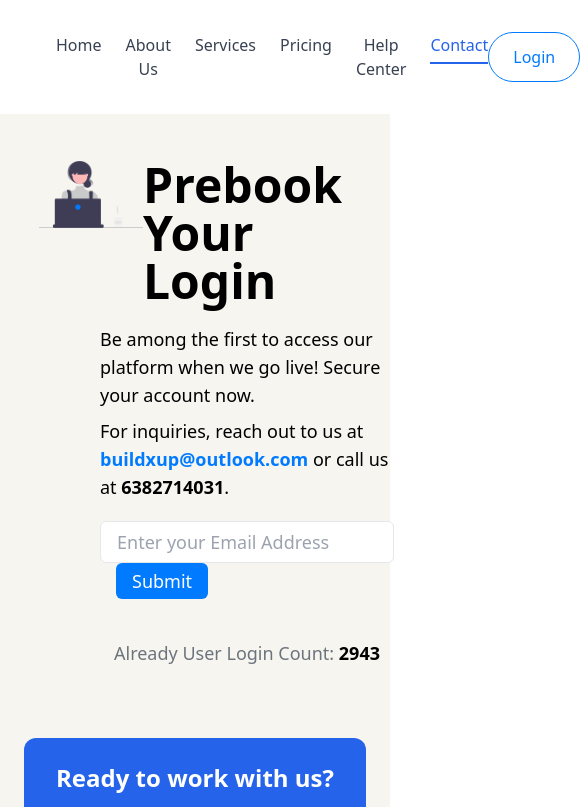
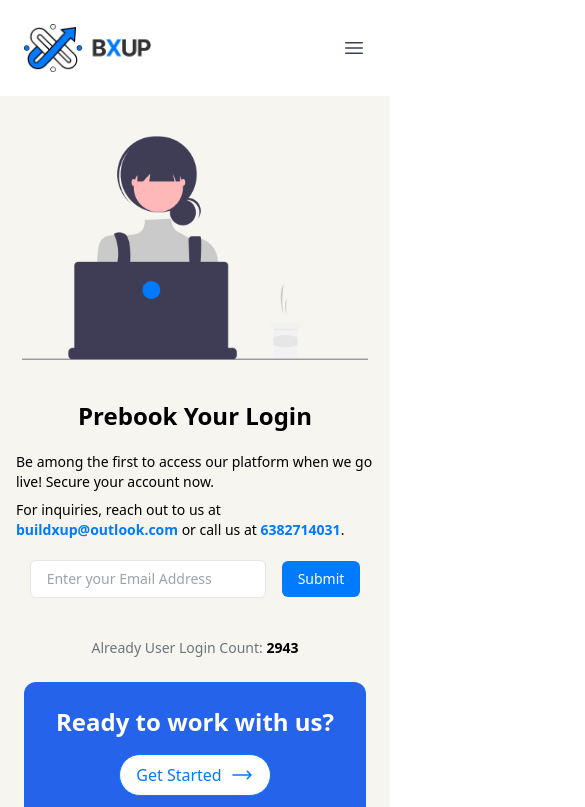
Before and after one commit to vinshon/buildxup, a React (Create React App) app: page /contact in a window 390 px wide. Shown: the top 807 px of the page, 585 px wide, since content can reach past the window. Built offline with nearby package versions, Linux system fonts and the light colour scheme.

Commit message:
fixed few responive

```diff
--- a/package.json
+++ b/package.json
@@ -3,6 +3,8 @@
   "version": "0.1.0",
   "private": true,
   "dependencies": {
+    "@headlessui/react": "^2.2.0",
+    "@heroicons/react": "^2.2.0",
     "@testing-library/dom": "^10.4.0",
     "@testing-library/jest-dom": "^6.6.3",
     "@testing-library/react": "^16.2.0",
--- a/public/index.html
+++ b/public/index.html
@@ -9,6 +9,7 @@
       name="description"
       content="Web site created using create-react-app"
     />
+    <link rel="icon" href="%PUBLIC_URL%/favicon.png" type="image/x-icon" />
     <link rel="apple-touch-icon" href="%PUBLIC_URL%/logo.png" />
     <!--
       manifest.json provides metadata used when your web app is installed on a
--- a/src/App.js
+++ b/src/App.js
@@ -9,8 +9,10 @@ export default function App() {
   return (
     <Router>
       <div className="flex flex-col min-h-screen bg-[#F7F5F0]">
-        <Header />
-        <main className="flex-grow">
+        <div className="fixed w-full">
+          <Header />
+        </div>
+        <main className="flex-grow mt-24 ">
           <Routes>
             <Route path="/" element={<Home />} />
             <Route path="/about" element={<Construction />} />
--- a/src/components/footer.js
+++ b/src/components/footer.js
@@ -69,10 +69,10 @@ const Footer = () => (
                 <div className=" lg:col-span-4  flex justify-center ">
                     <ul className=" mt-4 space-y-2 ">
                         <li className=" flex items-center gap-2 text-fadetext  hover:underline ">
-                            <img src="/footer/phone.png" alt="phone" className=" h-5 object-contain " /> 6382714031
+                            <img src="/footer/phone.png" alt="phone" className=" h-5 object-contain " /> <a href="tel:+916382714031" >+91 6382714031</a>
                         </li>
                         <li className=" flex items-center gap-2 text-fadetext  hover:underline ">
-                            <img src="/footer/mail.png" alt="email" className=" h-5 object-contain " /> buildxup@outlook.com
+                            <img src="/footer/mail.png" alt="email" className=" h-5 object-contain " /> <a href="mailto:buildxup@outlook.com">buildxup@outlook.com</a>
                         </li>
                         <li className=" flex  gap-2 text-fadetext  hover:underline ">
                             <img src="/footer/location.png" alt="loaction" className=" h-5 object-contain " /> Ramchand, Kotahiri,The Nilgiris, Tamil Nadu, India. 643217
--- a/src/components/header.js
+++ b/src/components/header.js
@@ -1,8 +1,7 @@
-import React from "react";
+import { useState } from "react";
+import { Dialog, DialogPanel } from "@headlessui/react";
+import { Bars3Icon, XMarkIcon } from "@heroicons/react/24/outline";
 import { Link, useLocation } from "react-router-dom";
-
-const Header = () => {
-  const location = useLocation(); // Get current route
 
 const navItems = [
   { name: "Home", path: "/" },
@@ -13,40 +12,108 @@ const Header = () => {
   { name: "Contact", path: "/contact" },
 ];
 
+export default function Example() {
+  const [mobileMenuOpen, setMobileMenuOpen] = useState(false);
+  const location = useLocation();
+
   return (
-    <header className="bg-white text-black text-center flex justify-between items-center py-8 px-14">
-      <div>
-        <img src="/logo.png" alt="logo" />
+    <header className="bg-white w-full">
+      <nav
+        aria-label="Global"
+        className="mx-auto flex  items-center justify-between p-6 lg:px-8"
+      >
+        <div className="flex lg:flex-1">
+          <Link to="/" className="-m-1.5 p-1.5">
+            <span className="sr-only">Your Company</span>
+            <img alt="logo" src="/logo.png" className="h-12 w-auto" />
+          </Link>
         </div>
-      <nav>
-        <ul className="flex justify-center gap-6 font-medium">
+        <div className="flex lg:hidden">
+          <button
+            type="button"
+            onClick={() => setMobileMenuOpen(true)}
+            className="-m-2.5 inline-flex items-center justify-center rounded-md p-2.5 text-gray-700"
+          >
+            <span className="sr-only">Open main menu</span>
+            <Bars3Icon aria-hidden="true" className="size-6" />
+          </button>
+        </div>
+        <div className="hidden lg:flex lg:gap-x-2">
           {navItems.map((item) => (
-            <li key={item.path}>
             <Link
+              key={item.name}
               to={item.path}
-                className={`relative pb-2 ${
+              className={`block py-2 pr-4 pl-3 ${
                 location.pathname === item.path
-                    ? "text-blue-600 after:content-[''] after:absolute after:left-0 after:bottom-0 after:w-full after:h-[2px] after:bg-blue-600"
+                  ? "text-blue-600"
                   : "text-gray-700"
-                }`}
+              } hover:text-blue-600`}
             >
               {item.name}
             </Link>
-            </li>
           ))}
-        </ul>
+        </div>
+        <div className="hidden lg:flex lg:flex-1 lg:justify-end items-center gap-5">
+          <p className="bg-white hover:bg-primary text-primary hover:text-white font-medium border border-primary px-6 py-2 rounded-full">
+            Log in
+          </p>
+
+          <p className="bg-white hover:bg-primary text-primary hover:text-white font-medium border border-primary px-6 py-2 rounded-full">
+            Signup
+          </p>
+          <img
+            src="/header/translate.png"
+            alt="translate"
+            className="object-contain h-12"
+          />
+        </div>
       </nav>
-      <div className="flex gap-4">
-        <button className="bg-white hover:bg-primary text-primary hover:text-white font-medium border border-primary px-6 py-1.5 rounded-full">
-          Login
+      <Dialog
+        open={mobileMenuOpen}
+        onClose={setMobileMenuOpen}
+        className="lg:hidden"
+      >
+        <div className="fixed inset-0 z-10" />
+        <DialogPanel className="fixed inset-y-0 right-0 z-10 w-full overflow-y-auto bg-white px-6 py-6 sm:max-w-sm">
+          <div className="flex items-center justify-between">
+            <Link to="/" className="-m-1.5 p-1.5">
+              <span className="sr-only">Your Company</span>
+              <img alt="" src="/logo.png" className="h-8 w-auto" />
+            </Link>
+            <button
+              type="button"
+              onClick={() => setMobileMenuOpen(false)}
+              className="-m-2.5 rounded-md p-2.5 text-gray-700"
+            >
+              <span className="sr-only">Close menu</span>
+              <XMarkIcon aria-hidden="true" className="size-6" />
             </button>
-        <button className="bg-white hover:bg-primary text-primary hover:text-white font-medium border border-primary px-6 py-1.5 rounded-full">
-          Signup
-        </button>
-        <img src="/header/translate.png" alt="translate" className="object-contain" />
           </div>
+          <div className="mt-6 flow-root">
+            <div className="-my-6 divide-y divide-gray-500/10 ">
+              <div className="space-y-2 py-6 ">
+                {navItems.map((item) => (
+                  <Link
+                    to={item.path}
+                    onClick={() => setMobileMenuOpen(false)}
+                    className="-mx-3 block rounded-lg px-3 py-2 text-base font-semibold text-gray-900 hover:bg-gray-50 hover:text-primary"
+                  >
+                    {item.name}
+                  </Link>
+                ))}
+              </div>
+              <div className="py-6 ">
+                <p className=" hover:text-primary -mx-3 block rounded-lg px-3 py-2.5 text-base font-semibold text-gray-900 hover:bg-gray-50">
+                  Log in
+                </p>
+                <p className="hover:text-primary -mx-3 block rounded-lg px-3 py-2.5 text-base font-semibold text-gray-900 hover:bg-gray-50">
+                  Sign up
+                </p>
+              </div>
+            </div>
+          </div>
+        </DialogPanel>
+      </Dialog>
     </header>
   );
-};
-
-export default Header;
+}
--- a/src/pages/construction.js
+++ b/src/pages/construction.js
@@ -2,14 +2,20 @@ import React from "react";
 
 export default function construction() {
   return (
-    <div className=" h-[600px] flex items-center justify-center ">
-      <div className=" w-[80%] mx-auto grid grid-cols-12  ">
-        <div className=" col-span-4 ">
-          <img src="/construction/construction.png" alt="construction" />
+    <div className=" lg:h-[600px] flex items-center justify-center ">
+      <div className=" lg:w-[80%] mx-auto grid lg:grid-cols-12 lg:px-0 px-4  ">
+        <div className=" lg:col-span-4 mx-auto lg:mx-0 py-10 lg:py-0  ">
+          <img
+            src="/construction/construction.png"
+            alt="construction"
+            className=" max-h-56 lg:max-h-none object-contain  "
+          />
         </div>
-        <div className=" col-span-8 flex flex-col  items-center justify-center text-lg   ">
-          <h1 className=" font-bold text-5xl ">Prebook Your Login</h1>
-          <div className="flex flex-col  items-center justify-center text-lg ">
+        <div className=" lg:col-span-8 flex flex-col  items-center justify-center text-sm lg:text-lg   ">
+          <h1 className=" font-bold text-2xl lg:text-5xl ">
+            Prebook Your Login
+          </h1>
+          <div className="flex flex-col  items-center justify-center ">
             <p className=" mt-5 text-black">
               Be among the first to access our platform when we go live! Secure
               your account now.
@@ -22,21 +28,26 @@ export default function construction() {
               >
                 buildxup@outlook.com
               </a>{" "}
-              or call us at <b>6382714031</b>.
+              or call us at{" "}
+              <a
+                href="tel:+916382714031"
+                className="text-primary hover:underline font-semibold"
+              >
+                6382714031
+              </a>
+              .
             </p>
             <div className="mt-5 space-x-4">
               <input
-                className=" border px-4 py-1.5 focus:outline-none rounded-md "
+                className=" border px-4 py-2 lg:py-1.5 focus:outline-none rounded-md "
                 placeholder="Enter your Email Address"
               />
-              <button className=" font-medium hover:bg-blue-600 bg-primary px-4 py-1 border-primary rounded-md text-white">
+              <button className=" font-medium hover:bg-blue-600 bg-primary px-4 py-2 border-primary rounded-md text-white">
                 Submit
               </button>
             </div>
             <p className=" mt-10">
-              <span className=" text-lg text-fadetext">
-                Already User Login Count:
-              </span>{" "}
+              <span className="  text-fadetext">Already User Login Count:</span>{" "}
               <b>2943</b>
             </p>
           </div>
```
Also changed, not shown: public/favicon.png (added), public/manifest.json, 1 other file (tests, documents, lock files or other folders). Lines whose indentation alone changed are shown as unchanged.
